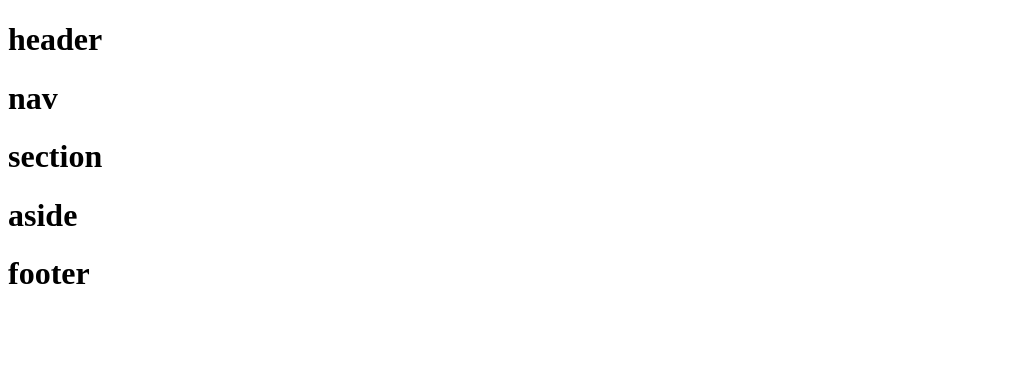
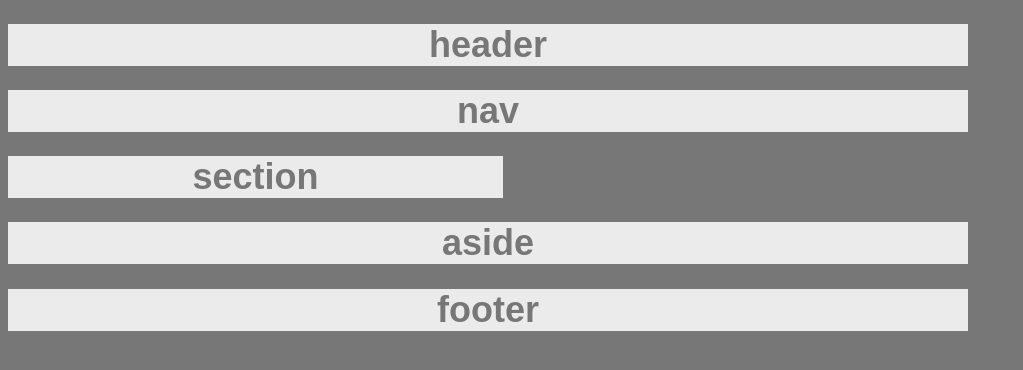
Before and after one commit to darylacut/HW-Wireframe, a plain HTML site: page index.html in a window 1280 px wide. Shown: the whole page, without its empty margins (0-1023 px from the left). Drawn offline with Linux system fonts and the light colour scheme.

Commit message:
basic css applied

```diff
--- a/index.html
+++ b/index.html
@@ -4,6 +4,7 @@
     <meta charset="UTF-8">
     <meta name="viewport" content="width=device-width, initial-scale=1.0">
     <meta http-equiv="X-UA-Compatible" content="ie=edge">
+    <link rel="stylesheet" href="style.css">
     <title>Document</title>
 </head>
 
--- a/style.css
+++ b/style.css
@@ -1,43 +1,49 @@
 body {
-    font-family: 'Arial', 'Helvetica Neue', Helvetica, sans-serif;
-    color: '#777';
-    background: '#777';
-    width: '960px';
-    font-size: '18px';
-
+    font-family: Arial, Helvetica, sans-serif;
+    color: #777;
+    background: #777;
+    width: 960px;
+    font-size: 18px;
 }
 
 .header {
-    background: '#ebebeb';
+    background: #ebebeb;
+    text-align: center;
 }
 
 .nav {
-    background: '#ebebeb';
+    background: #ebebeb;
+    text-align: center;
+
 }
 .sectionParent {
-    background: '#ebebeb';
+    background: #ebebeb;
     width: 495px;
+    text-align: center;
 }
 
 .aside {
-    background: '#ebebeb';
+    background: #ebebeb;
+    text-align: center;
 }
 
 .footer {
-    background: '#ebebeb';
+    background: #ebebeb;
+    text-align: center;
 }
 
 .article {
-    color: '#ebebeb';
-    background: '#777';
+    color: #ebebeb;
+    background: #777;
+    text-align: center;
 }
 
 h1 {
-    color: '#777',;
-    background: '#ebebeb';
+    color: #777;
+    background: #ebebeb;
 }
 
 p {
-    color: '#777',;
-    background: '#ebebeb';
+    color: #777;
+    background: #ebebeb;
 }
```
